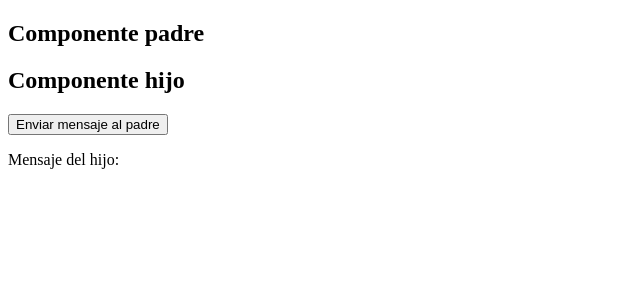
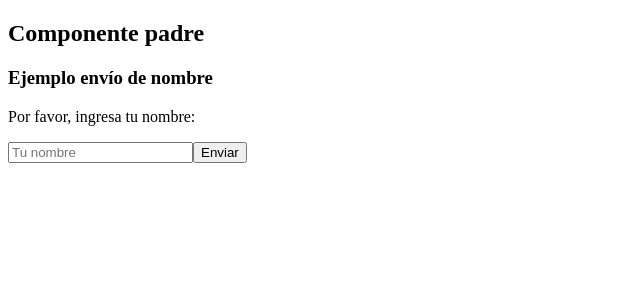
Before and after one commit to alesrin/proyecto-binding, an Angular app: page / in a window 1280 px wide. Shown: the top 300 px of the page, without its empty margins (0-640 px from the left). Built offline with nearby package versions, Linux system fonts and the light colour scheme.

Commit message:
ejemplo envio de un nombre recogido por two way binding en el componente hijo y recibido como dato para mostrar en el componente padre

```diff
--- a/src/app/hijo-emite/hijo-emite.component.html
+++ b/src/app/hijo-emite/hijo-emite.component.html
@@ -1,3 +1,13 @@
-<h2>Componente hijo</h2>
+<!-- <h2>Componente hijo</h2>
 
-<button (click)="enviarMensaje()">Enviar mensaje al padre</button>
+<button (click)="enviarMensaje()">Enviar mensaje al padre</button> -->
+
+
+<h3>Ejemplo envío de nombre</h3>
+<p>Por favor, ingresa tu nombre:</p>
+
+
+<input type="text" [(ngModel)]="nombreUsuario" placeholder="Tu nombre" />
+
+
+<button (click)="enviarNombre()">Enviar</button>
--- a/src/app/hijo-emite/hijo-emite.component.ts
+++ b/src/app/hijo-emite/hijo-emite.component.ts
@@ -6,10 +6,19 @@ import { Component, Output, EventEmitter } from '@angular/core';
   styleUrls: ['./hijo-emite.component.css']
 })
 export class HijoEmiteComponent {
-@Output() notificarPadre = new EventEmitter<string>()
+/* @Output() notificarPadre = new EventEmitter<string>() */
+@Output() nombreEnviado = new EventEmitter<string>();
+//Recogemos el nombre usuario desde la vista
+nombreUsuario: string = '';
 
-enviarMensaje(){
-  this.notificarPadre.emit("Luke, yo soy tu padre")
+/* enviarMensaje(){
+  this.notificarPadre.emit("Darth Vader, yo soy tu hijo")
+} */
+
+enviarNombre() {
+  if (this.nombreUsuario){
+  this.nombreEnviado.emit(this.nombreUsuario);
+  this.nombreUsuario = ''; }
 }
 
 }
--- a/src/app/hijo1/hijo1.component.ts
+++ b/src/app/hijo1/hijo1.component.ts
@@ -10,7 +10,7 @@ export class Hijo1Component {
     //@Input() propiedad-que-recibo-del-padre
   @Input() producto: string = ''; // Recibe el producto seleccionado
   // @Output() evente-a-enviar = new EventEmitter<string>()
-  //1. Output declara la propiedad
+  //1. Output declara la propiedad de tipo evento
   //2. Definimos el nombre del evento:favorito
   //3. Creamos el emisos de eventos que puede enviar datos de tipo string
   @Output() favorito = new EventEmitter<string>(); // Notifica al padre
--- a/src/app/padre-recibe/padre-recibe.component.html
+++ b/src/app/padre-recibe/padre-recibe.component.html
@@ -1,4 +1,10 @@
 <h2>Componente padre</h2>
 
-<app-hijo-emite (notificarPadre)="recibirMensaje($event)"></app-hijo-emite>
-<p>Mensaje del hijo: {{ mensaje_recibido }}</p>
+<!-- <app-hijo-emite (notificarPadre)="recibirMensaje($event)"></app-hijo-emite>
+<p>Mensaje del hijo: {{ mensaje_recibido }}</p> -->
+
+
+<p *ngIf="nombreRecibido">¡Bienvenido, {{ nombreRecibido }}!</p>
+
+
+<app-hijo-emite (nombreEnviado)="recibirNombre($event)"></app-hijo-emite>
--- a/src/app/padre-recibe/padre-recibe.component.ts
+++ b/src/app/padre-recibe/padre-recibe.component.ts
@@ -6,9 +6,16 @@ import { Component } from '@angular/core';
   styleUrls: ['./padre-recibe.component.css']
 })
 export class PadreRecibeComponent {
-mensaje_recibido: string = ""
+//mensaje_recibido: string = ""
+nombreRecibido: string = '';
 
-recibirMensaje(mensaje: string){
+/* recibirMensaje(mensaje: string){
   this.mensaje_recibido = mensaje
+} */
+
+recibirNombre(nombre: string) {
+  this.nombreRecibido = nombre;
 }
+
+
 }
```
